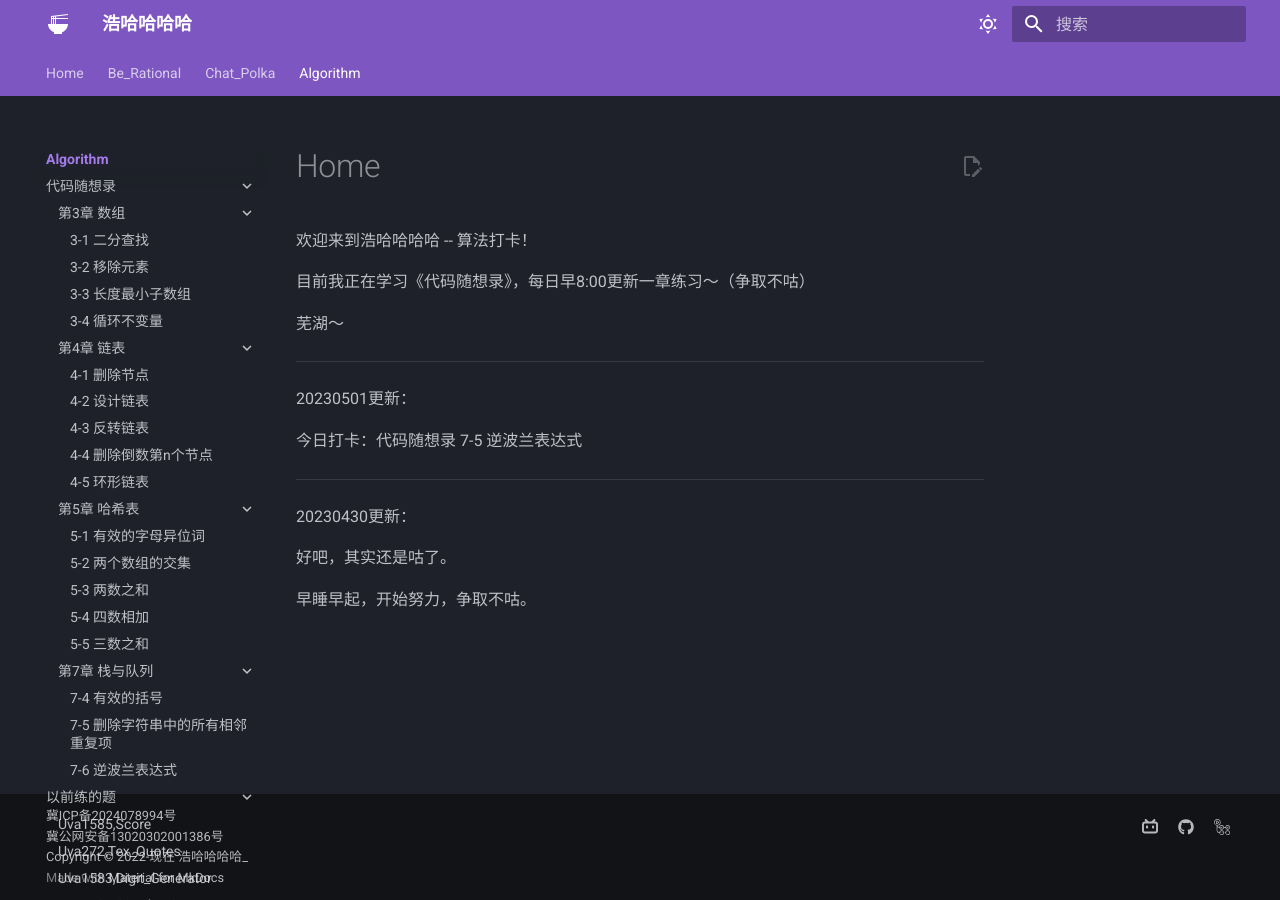
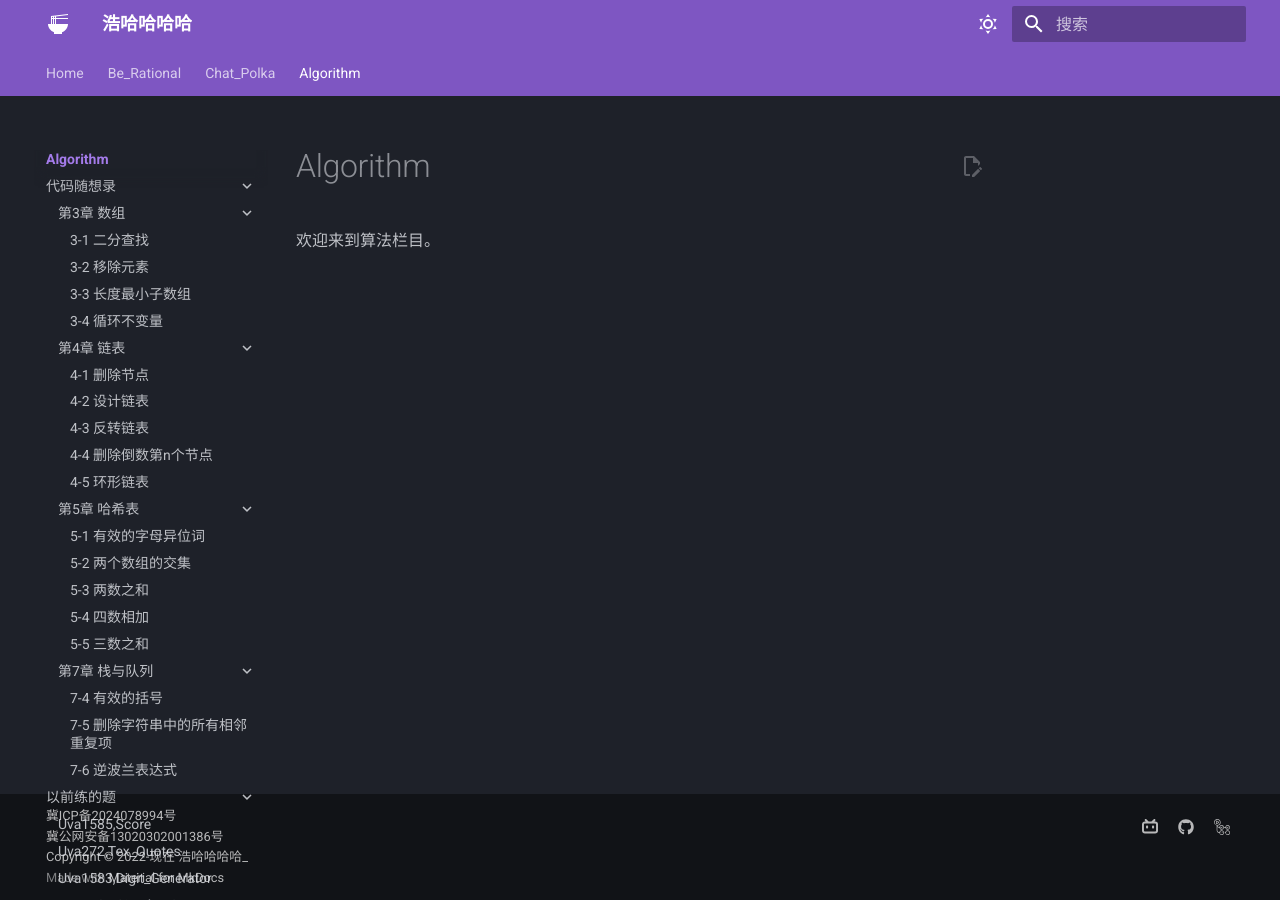
Before and after one commit to Haohahahaha/alg, an MkDocs documentation site: the page built from docs/index.md, in a window 1280 px wide. Built offline with MkDocs 1.6.1 and Material for MkDocs 9.7.7, drawn with Linux system fonts in a browser that asks for light colours.

Commit message:
2025-02-26_08:39:32 update

```diff
--- a/docs/index.md
+++ b/docs/index.md
@@ -1,19 +1,3 @@
-欢迎来到浩哈哈哈哈 -- 算法打卡！
+# Algorithm
 
-目前我正在学习《代码随想录》，每日早8:00更新一章练习～（争取不咕）
-
-芜湖～
-
----
-
-20230501更新：
-
-今日打卡：代码随想录 7-5 逆波兰表达式
-
----
-
-20230430更新：
-
-好吧，其实还是咕了。
-
-早睡早起，开始努力，争取不咕。
+欢迎来到算法栏目。
```
